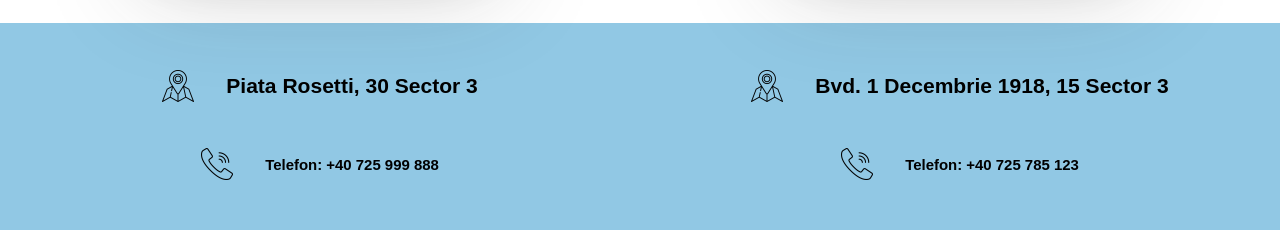
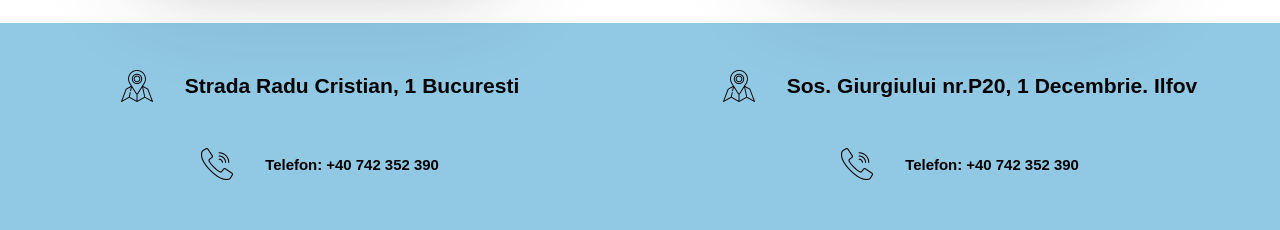
Before and after one commit to iamalexstanciu/dentist-clinic, a React (Create React App) app: page / in a window 1280 px wide. Shown: the part 2577-2807 px from the top of the page. Built offline with nearby package versions, Linux system fonts and the light colour scheme; a web font is replaced by a local one.

Commit message:
Changed contact info.

```diff
--- a/src/pages/Contact.jsx
+++ b/src/pages/Contact.jsx
@@ -13,7 +13,9 @@ function Contact() {
     <div className="contact" id="contact">
       <div className="first-map" ref={firstMap}>
         <iframe
-          src="https://www.google.com/maps/embed?pb=!1m18!1m12!1m3!1d2848.84701126186!2d26.103876475763567!3d44.43630035143247!2m3!1f0!2f0!3f0!3m2!1i1024!2i768!4f13.1!3m3!1m2!1s0x40b1ff385abb854d%3A0x2a6407f54fa64636!2sPia%C8%9Ba%20Rosetti%2C%20Bucure%C8%99ti%20030167!5e0!3m2!1sen!2sro!4v1696942352341!5m2!1sen!2sro"
+          src="https://www.google.com/maps/embed?pb=!1m18!1m12!1m3!1d2848.8851576959833!2d26.10457427576353!3d44.43551790148379!2m3!1f0!2f0!3f0!3m2!1i1024!2i768!4f13.1!3m3!1m2!1s0x40b1ff3900eb5723%3A0xf4b21adce0f1cc8!2sStrada%20Radu%20Cristian%204%2C%20Bucure%C8%99ti%20030167!5e0!3m2!1sen!2sro!4v1698065331235!5m2!1sen!2sro"
+          width="600"
+          height="450"
           style={{
             border: "2px solid #5e5e5e",
             borderRadius: "30px",
@@ -22,10 +24,10 @@ function Contact() {
             boxShadow:
               "rgba(46, 46, 46, 0.25) 0px 50px 100px -20px, rgba(0, 0, 0, 0.3) 0px 30px 60px -30px, rgba(10, 37, 64, 0.35) 0px -2px 6px 0px inset",
           }}
-          allowFullScreen=""
+          allowfullscreen=""
           loading="lazy"
-          title="Cabinet Piata Rosetti  stomatolog Catalin Teodor"
-          referrerPolicy="no-referrer-when-downgrade"></iframe>
+          title="cabinet piata rosetti catalin teodor"
+          referrerpolicy="no-referrer-when-downgrade"></iframe>
 
         <div className="details-first-map">
           <h3
@@ -42,7 +44,7 @@ function Contact() {
               alt="address cabinet piata rosetti"
               style={{ width: "5%" }}
             />{" "}
-            Piata Rosetti, 30 Sector 3
+            Strada Radu Cristian, 1 Bucuresti
           </h3>
           <h5
             style={{
@@ -59,7 +61,7 @@ function Contact() {
               alt="address cabinet piata rosetti"
               style={{ width: "5%" }}
             />
-            Telefon: +40 725 999 888
+            Telefon: +40 742 352 390
           </h5>
           <p
             style={{
@@ -83,7 +85,9 @@ function Contact() {
       </div>
       <div className="second-map" ref={secondMap}>
         <iframe
-          src="https://www.google.com/maps/embed?pb=!1m18!1m12!1m3!1d2849.483145532915!2d26.17405367576289!3d44.42325070228799!2m3!1f0!2f0!3f0!3m2!1i1024!2i768!4f13.1!3m3!1m2!1s0x40b1feaf27b1e2d9%3A0x1a75a1c7583d513c!2sBulevardul%201%20Decembrie%201918%2C%20Bucure%C8%99ti!5e0!3m2!1sen!2sro!4v1696942422025!5m2!1sen!2sro"
+          src="https://www.google.com/maps/embed?pb=!1m18!1m12!1m3!1d849.056887264537!2d26.059936447150527!3d44.29194770931609!2m3!1f0!2f0!3f0!3m2!1i1024!2i768!4f13.1!3m3!1m2!1s0x40ae041cce103c23%3A0xd625170d93c8df0a!2s%C8%98oseaua%20Giurgiului%20210%2C%201%20Decembrie%20077005!5e0!3m2!1sen!2sro!4v1698065745099!5m2!1sen!2sro"
+          width="600"
+          height="450"
           style={{
             border: "2px solid #5e5e5e",
             borderRadius: "30px",
@@ -92,10 +96,10 @@ function Contact() {
             boxShadow:
               "rgba(46, 46, 46, 0.25) 0px 50px 100px -20px, rgba(0, 0, 0, 0.3) 0px 30px 60px -30px, rgba(10, 37, 64, 0.35) 0px -2px 6px 0px inset",
           }}
-          allowFullScreen=""
+          allowfullscreen=""
           loading="lazy"
-          title="Cabinet 1 decembrie stomatolog Catalin Teodor"
-          referrerPolicy="no-referrer-when-downgrade"></iframe>
+          title="cabinet catalin teodor dentist 1 decembrie"
+          referrerpolicy="no-referrer-when-downgrade"></iframe>
         <div className="details-second-map">
           <h3
             style={{
@@ -113,7 +117,7 @@ function Contact() {
               alt="address cabinet 1 decembrie"
               style={{ width: "5%" }}
             />{" "}
-            Bvd. 1 Decembrie 1918, 15 Sector 3
+            Sos. Giurgiului nr.P20, 1 Decembrie. Ilfov
           </h3>
           <h5
             style={{
@@ -130,7 +134,7 @@ function Contact() {
               alt="address cabinet 1 decembrie"
               style={{ width: "5%" }}
             />
-            Telefon: +40 725 785 123
+            Telefon: +40 742 352 390
           </h5>
           <p
             style={{
```
